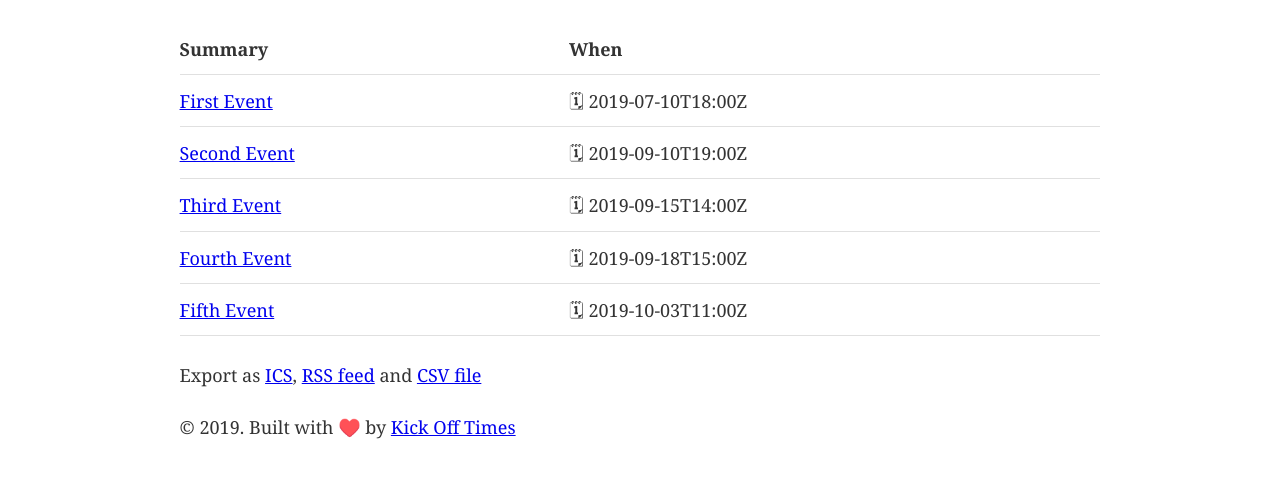
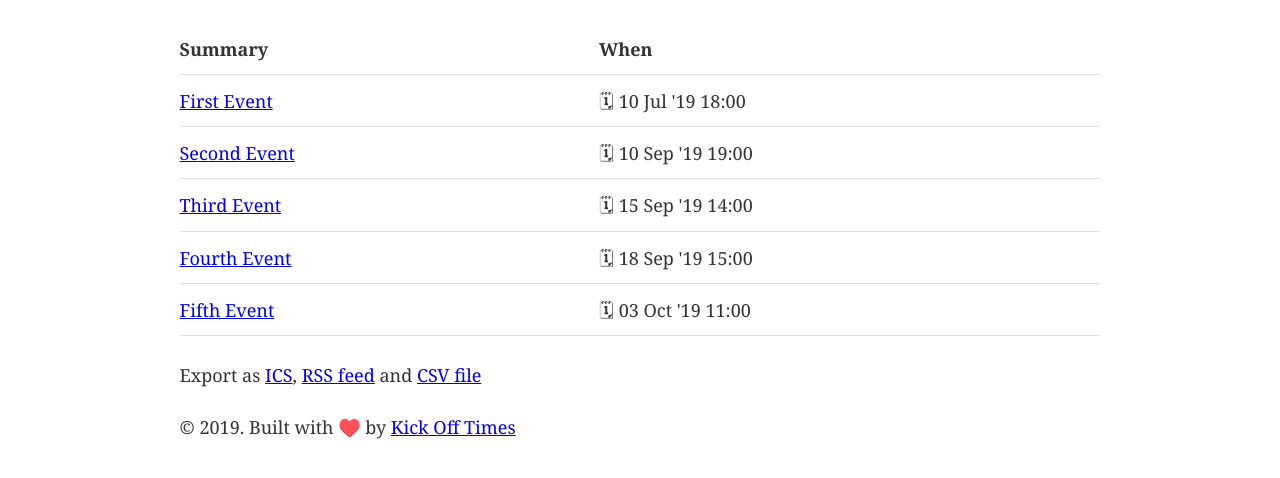
Before and after one commit to sportstimes/gatsby-template, a Gatsby site: page / in a window 1280 px wide. Shown: the part 100-578 px from the top of the page. Built offline with nearby package versions, Linux system fonts and the light colour scheme; Gatsby itself is replaced by a stand-in of ours.

Commit message:
Format event row dates with moment

```diff
--- a/src/components/event-row.js
+++ b/src/components/event-row.js
@@ -1,12 +1,15 @@
 import React from "react"
 import { Link } from "gatsby"
+import moment from "moment"
 
 const EventRow = ({ post }) => (
-  <tr className="vevent">
+  <tr className="vevent" id={post.id}>
       <td className="summary">
         <Link className="url" to={post.frontmatter.path}>{post.frontmatter.title}</Link>
       </td>
-      <td className="dtstart dtstamp" title="">🗓 {post.frontmatter.date}</td>
+      <td className="dtstart" title={moment(post.frontmatter.date).format("YYYY-MM-DDTHH:mm:ssZ")}>
+        🗓 {moment(post.frontmatter.date).format("DD MMM 'YY HH:mm")}
+      </td>
   </tr>
 )
 
```
